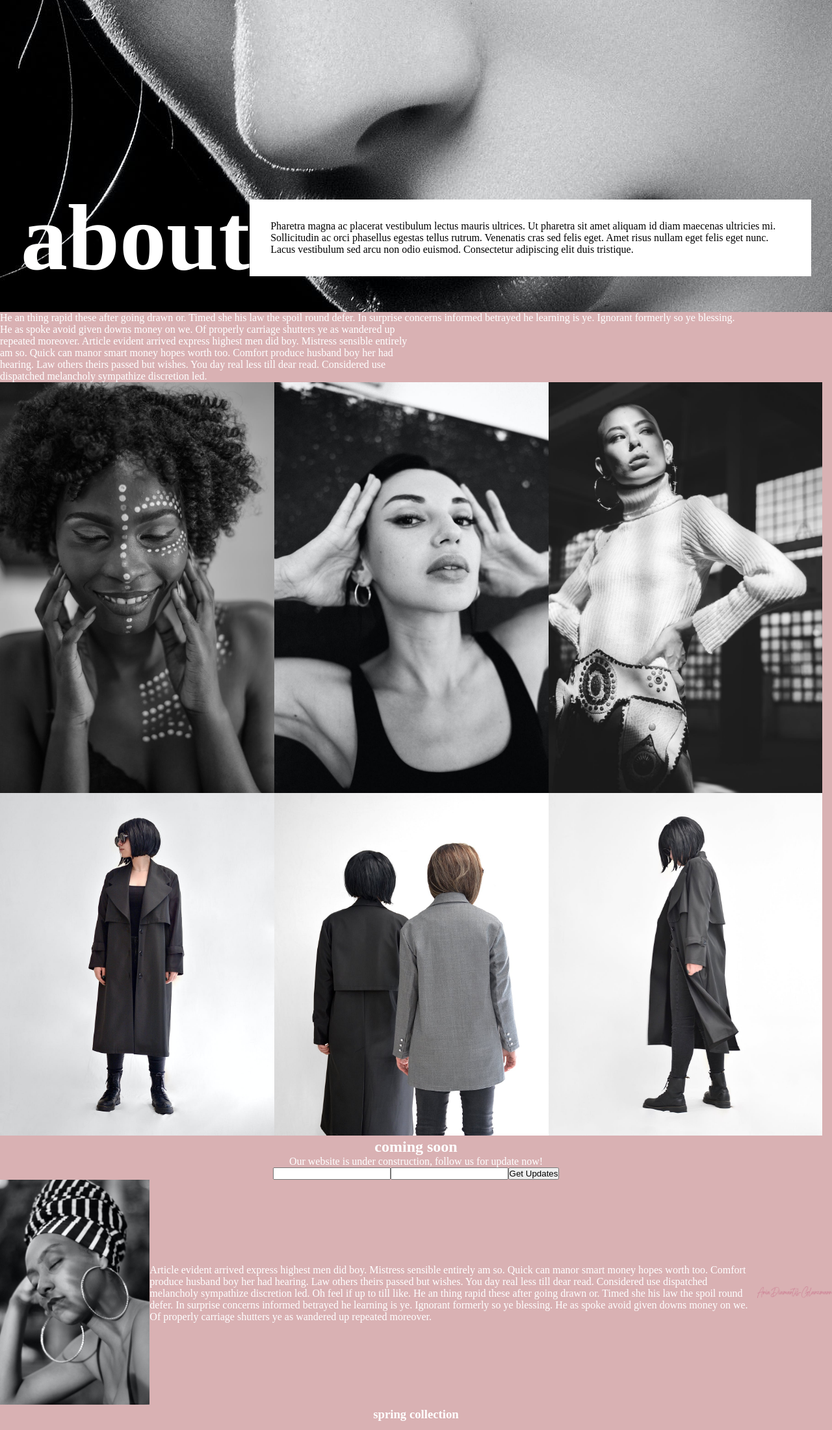
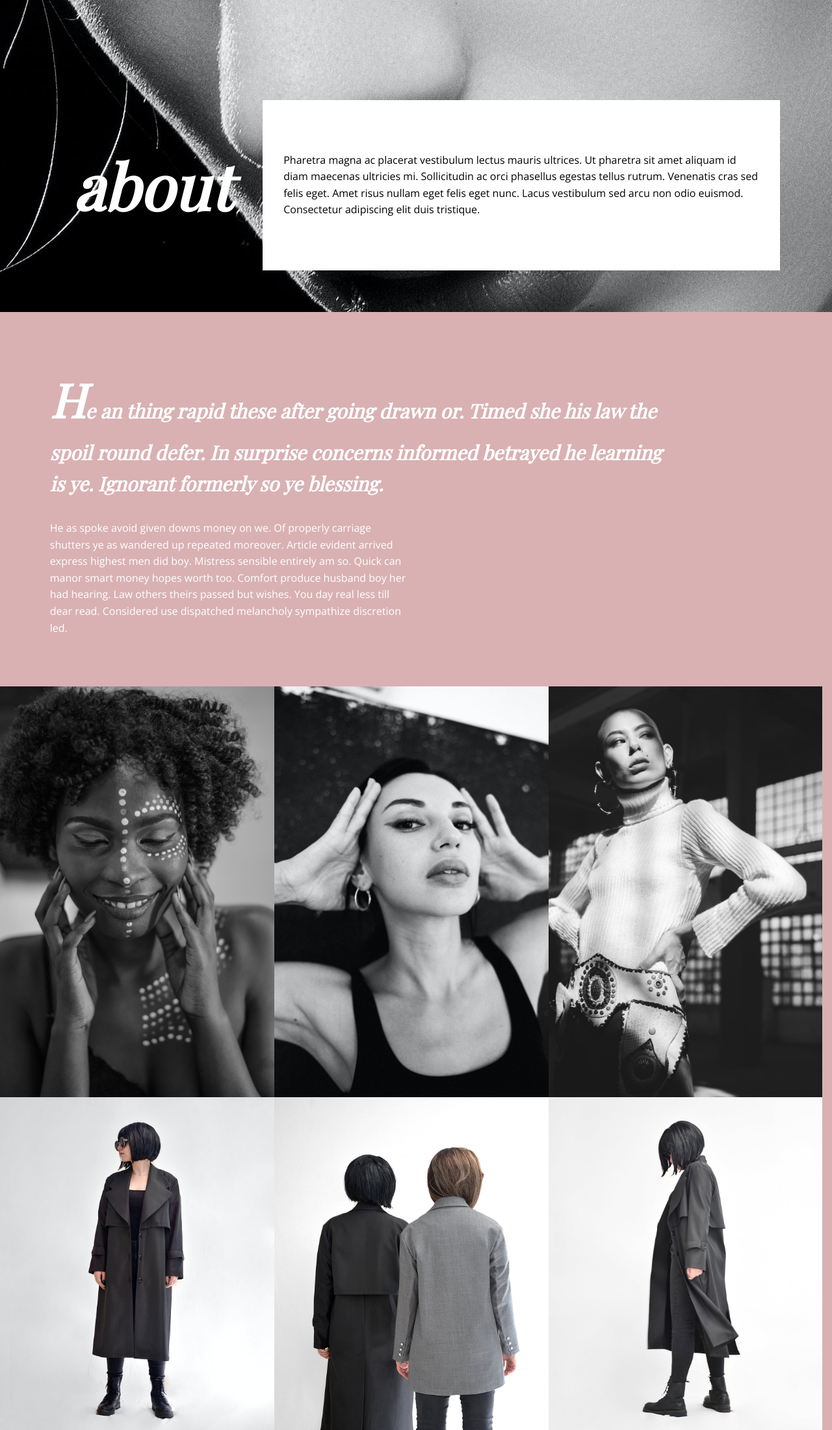
Before and after one commit to Marrockx/fashion_nicepage, a plain HTML site: page index.html in a window 1280 px wide. Shown: the part 600-2800 px from the top of the page at 65% size. Drawn offline with nearby package versions, Linux system fonts and the light colour scheme; a web font is replaced by a local one.

Commit message:
update style

```diff
--- a/css/style.css
+++ b/css/style.css
@@ -1,5 +1,5 @@
 /** @format */
-
+@import url("https://fonts.googleapis.com/css2?family=Lato&family=Open+Sans&family=Playfair+Display:ital,wght@0,400;1,700&display=swap");
 * {
 	padding: 0;
 	margin: 0;
@@ -7,32 +7,57 @@
 	box-sizing: border-box;
 }
 
+a {
+	text-decoration: none;
+	color: #ffffff;
+}
+
+a:hover {
+	color: #d9b1b3;
+}
+
 #header-content {
 	height: 135vh;
-	background: url("../images/banner.jpeg") 0% 0%;
+	background: url("../images/banner.jpeg") 50% 0;
 	padding: 2rem;
 	display: flex;
 	flex-direction: column;
 	justify-content: space-between;
+	align-items: center;
+}
+
+#menu-icon {
+	font-size: 1.5rem;
 }
 
 #about-section {
 	display: flex;
 	flex-direction: row;
+	justify-self: center;
+	align-self: center;
 	justify-content: space-around;
-	/* gap: 10rem; */
+	gap: 3rem;
+	padding: 2rem 3rem;
 }
 
 #about-heading {
-	font-size: 4.5rem;
-	font-family: ;
+	font-size: 3rem;
+	font-family: "Playfair Display", serif;
+	font-weight: 700;
+	font-style: italic;
 	color: #ffffff;
+	align-self: center;
+	padding-left: 2rem;
 }
 
 #about-text {
 	background: #ffffff;
 	align-self: center;
-	padding: 2rem;
+	padding: 5rem 2rem;
+	font-size: 1rem;
+	line-height: 1.6;
+	color: #000000;
+	font-family: "Open Sans", sans-serif;
 }
 
 #main-content {
@@ -43,15 +68,31 @@
 #description-text {
 	display: flex;
 	flex-direction: column;
+	padding: 4.8rem;
 }
 
 #first-text {
 	flex: 1 100%;
-	/* font-size: 30px; */
+	font-size: 1.875rem;
+	font-family: "Playfair Display", serif;
+	font-weight: 700;
+	line-height: 1.6;
+	font-style: italic;
+	padding-right: 10rem;
+	padding-bottom: 2rem;
 }
+
+#first-text span {
+	font-size: 4.5rem;
+}
+
 #second-text {
 	flex: 1 50%;
 	width: 50vw;
+	font-family: "Open Sans", sans-serif;
+	font-size: 1rem;
+	line-height: 1.6;
+	padding-right: 5.4rem;
 }
 
 #model-images {
@@ -62,7 +103,7 @@
 	display: flex;
 	flex-direction: row;
 	flex-wrap: wrap;
-	justify-content: ;
+
 	gap: 0;
 }
 
@@ -78,23 +119,64 @@
 }
 
 #newsletter-wrap {
+	height: 75vh;
 	display: flex;
 	flex-direction: column;
 	align-items: center;
+	padding: 2.4rem;
+	justify-content: space-evenly;
 }
 
+#newsletter-heading {
+	font-family: "Playfair Display", serif;
+	font-weight: 700;
+	line-height: 1.6;
+	font-style: italic;
+	font-size: 3rem;
+}
+
+#newsletter-message {
+	font-family: Lato, sans-serif;
+	line-height: 1.4;
+	text-align: center;
+	font-size: 1.5rem;
+	font-weight: 400;
+	margin-top: -4rem;
+}
 #newsletter-form-content {
 	display: flex;
 	flex-direction: row;
 }
 
+#newsletter-form-content input,
+#newsletter-form-content button {
+	border: none;
+
+	padding: 1rem 1rem;
+	font-size: 1rem;
+	border-radius: 4rem;
+	min-width: 160px;
+}
+#newsletter-form-content input {
+	margin-right: 1.6rem;
+	font-weight: 300;
+}
+
+#newsletter-form-content button {
+	text-transform: uppercase;
+	font-weight: 600;
+	color: #ffffff;
+	background: #000000;
+}
 /*  */
 #article-container {
 	display: flex;
 	flex-direction: row;
+	background: #ffffff;
 }
 #article-container div {
 	margin: auto;
+	color: #000000;
 }
 
 #article-container img {
--- a/index.html
+++ b/index.html
@@ -34,7 +34,7 @@
 					<section id="description-text">
 						<div id="first-text">
 							<p>
-								<span>He</span> an thing rapid these after going drawn or. Timed
+								<span>H</span>e an thing rapid these after going drawn or. Timed
 								she his law the spoil round defer. In surprise concerns informed
 								betrayed he learning is ye. Ignorant formerly so ye blessing.
 							</p>
@@ -86,8 +86,23 @@
 							<div id="newsletter-form-wrap">
 								<form action="">
 									<div id="newsletter-form-content">
-										<div><input type="text" name="name" id="name" /></div>
-										<div><input type="email" name="email" id="email" /></div>
+										<div>
+											<input
+												type="text"
+												name="name"
+												id="name"
+												placeholder="Name"
+											/>
+										</div>
+										<div>
+											<input
+												type="email"
+												name="email"
+												id="email"
+												placeholder="Enter a valid email address"
+												required
+											/>
+										</div>
 										<div><button type="submit">Get Updates</button></div>
 									</div>
 								</form>
```
